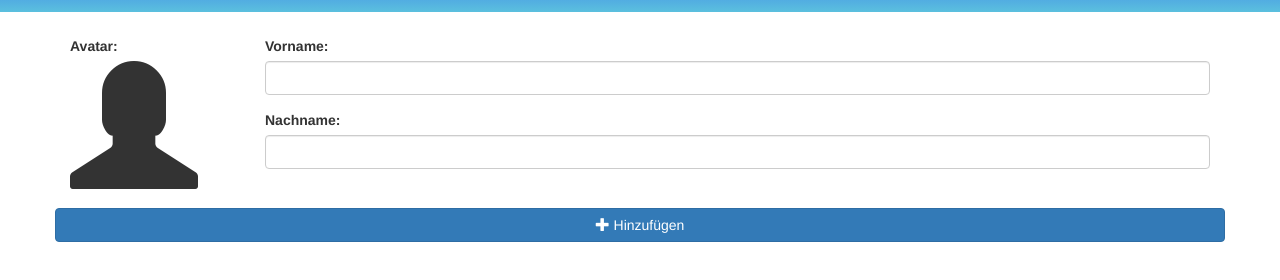
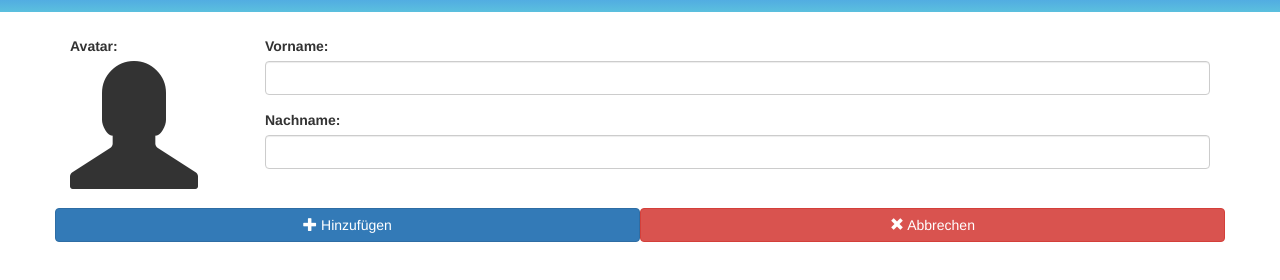
Before and after one commit to XElementDev/Money, a plain HTML site: page Clients/HTML/persons/new/index.html in a window 1280 px wide. Shown: the part 106-386 px from the top of the page. Drawn offline with nearby package versions, Linux system fonts and the light colour scheme.

Commit message:
inside persons and retailers, it's now possible to navigate to the main menu

```diff
--- a/Clients/HTML/persons/new/index.html
+++ b/Clients/HTML/persons/new/index.html
@@ -43,10 +43,16 @@
                 <div class="row">
                     <button id="add-person"
                             type="submit"
-                            class="btn btn-primary btn-block">
+                            class="btn btn-primary col-md-6">
                         <i class="glyphicon glyphicon-plus"></i>
                         Hinzufügen
                     </button>
+                    <a
+                       href="../../index.html"
+                       class="btn btn-danger col-md-6">
+                       <i class="glyphicon glyphicon-remove"></i>
+                       Abbrechen
+                    </a>
                 </div>
             </form>
         </div>
```
Also changed, not shown: Clients/HTML/retailers/new/index.html (+7 -1 lines).
